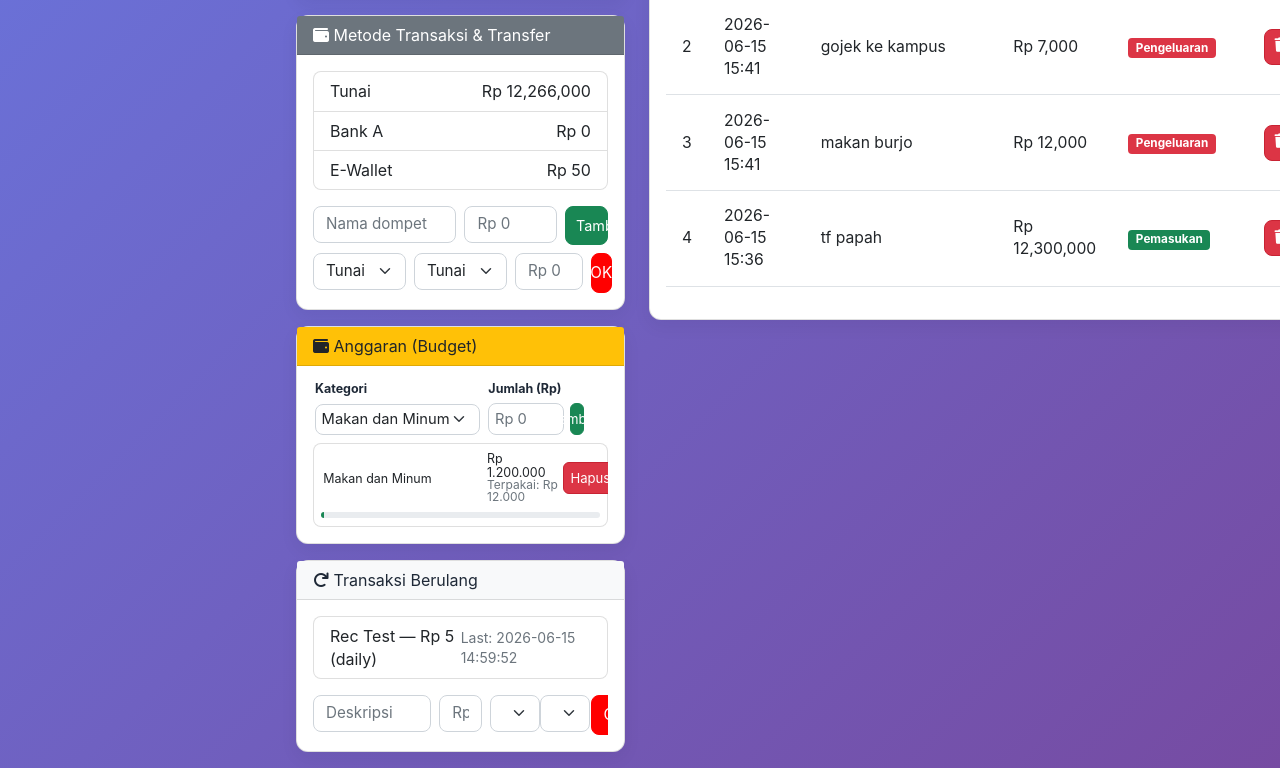
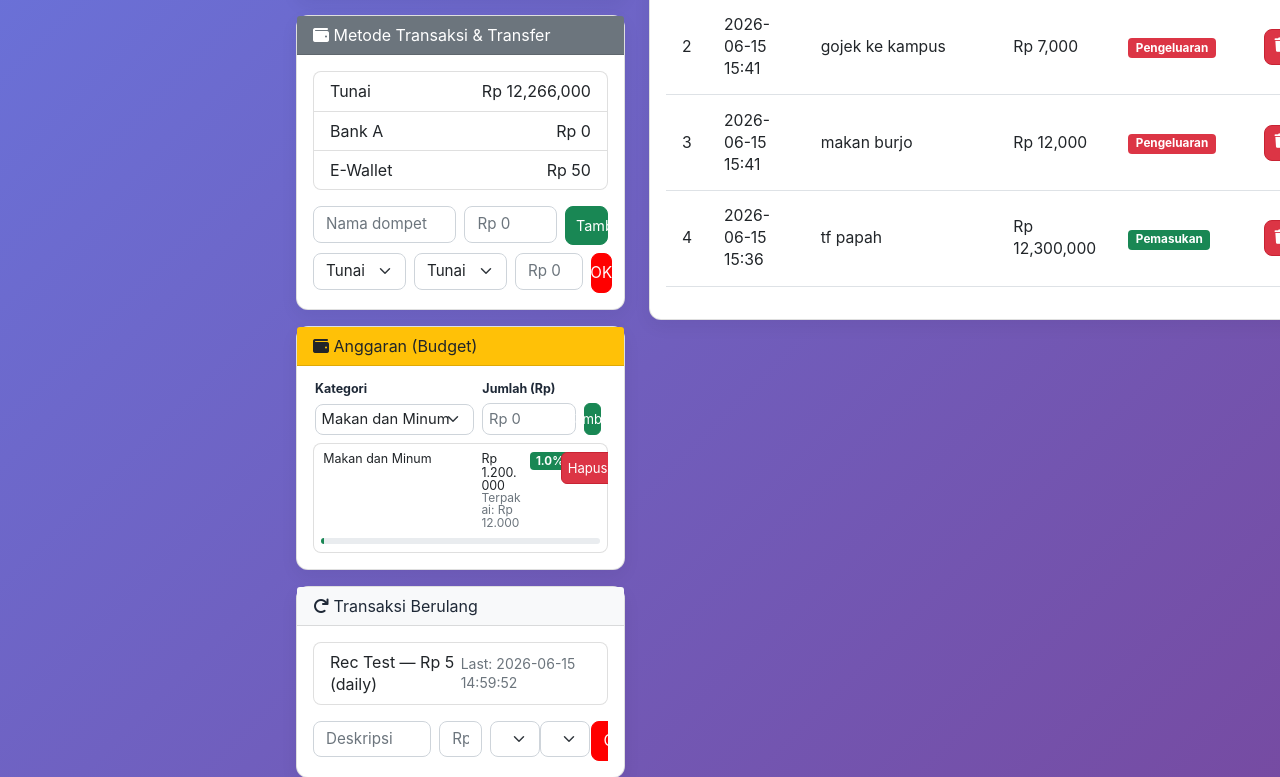
Before and after one commit to MuhammadAzzaRayyan/finance-tracker, a Flask app: page / in a window 1280 px wide; the page is wider, and only the part inside the window is pictured. Shown: the part 758-1535 px from the top of that part. Run offline with Flask 3, Linux system fonts and the light colour scheme.

Commit message:
UI: ensure amount + percent visible — move badge into amount column and widen amount column

```diff
--- a/static/style.css
+++ b/static/style.css
@@ -261,10 +261,9 @@ button, .btn, a.btn {
 /* Rebalance internal column widths inside the Anggaran panel so text has more room
     without expanding the overall card width. These set percentage widths for
     the existing bootstrap column classes when inside .budget-panel. */
-.budget-panel .col-5 { flex: 0 0 58% !important; max-width: 58% !important; }
-.budget-panel .col-4 { flex: 0 0 28% !important; max-width: 28% !important; }
-.budget-panel .col-1 { flex: 0 0 6% !important; max-width: 6% !important; }
-.budget-panel .col-2 { flex: 0 0 8% !important; max-width: 8% !important; }
+.budget-panel .col-5 { flex: 0 0 56% !important; max-width: 56% !important; }
+.budget-panel .col-4 { flex: 0 0 34% !important; max-width: 34% !important; }
+.budget-panel .col-3 { flex: 0 0 10% !important; max-width: 10% !important; }
 
-.budget-panel .list-group-item .col-2 { display:flex; align-items:center; justify-content:center; }
+.budget-panel .list-group-item .col-3 { display:flex; align-items:center; justify-content:center; }
 .budget-panel .badge { font-size: .72rem; padding: .2rem .35rem; }
--- a/templates/index.html
+++ b/templates/index.html
@@ -162,8 +162,7 @@
                                     <div class="row gx-1 align-items-center mb-2 fw-bold small">
                                         <div class="col-5">Kategori</div>
                                         <div class="col-4">Jumlah (Rp)</div>
-                                        <div class="col-1"></div>
-                                        <div class="col-2"></div>
+                                        <div class="col-3"></div>
                                     </div>
 
                                     <!-- Add budget (compact single-row form) -->
@@ -187,18 +186,20 @@
                                         <div class="list-group">
                                             {% for b in budgets_status %}
                                                 <div class="list-group-item py-2">
-                                                    <div class="row gx-1 align-items-center">
+                                                    <div class="row gx-1 align-items-start">
                                                         <div class="col-5 small">
                                                             {% for c in categories %}{% if c.id==b.category_id %}{{ c.name }}{% endif %}{% endfor %}
                                                         </div>
-                                                        <div class="col-4 small">
-                                                            Rp {{ "{:,.0f}".format(b.limit).replace(',', '.') }}
-                                                            <div class="small text-muted">Terpakai: Rp {{ "{:,.0f}".format(b.spent).replace(',', '.') }}</div>
+                                                        <div class="col-4 small d-flex justify-content-between">
+                                                            <div>
+                                                                Rp {{ "{:,.0f}".format(b.limit).replace(',', '.') }}
+                                                                <div class="small text-muted">Terpakai: Rp {{ "{:,.0f}".format(b.spent).replace(',', '.') }}</div>
+                                                            </div>
+                                                            <div class="ms-2">
+                                                                <span class="badge {% if b.status=='over' %}bg-danger{% elif b.status=='near' %}bg-warning text-dark{% else %}bg-success{% endif %}">{{ b.percent|round(0) }}%</span>
+                                                            </div>
                                                         </div>
-                                                        <div class="col-1 small text-center">
-                                                            <span class="badge {% if b.status=='over' %}bg-danger{% elif b.status=='near' %}bg-warning text-dark{% else %}bg-success{% endif %}">{{ b.percent|round(0) }}%</span>
-                                                        </div>
-                                                        <div class="col-2">
+                                                        <div class="col-3">
                                                             <form action="/delete_budget" method="POST" onsubmit="return confirm('Hapus anggaran?');">
                                                                 <input type="hidden" name="budget_id" value="{{ b.id }}">
                                                                 <button class="btn btn-sm btn-danger w-100">Hapus</button>
```
